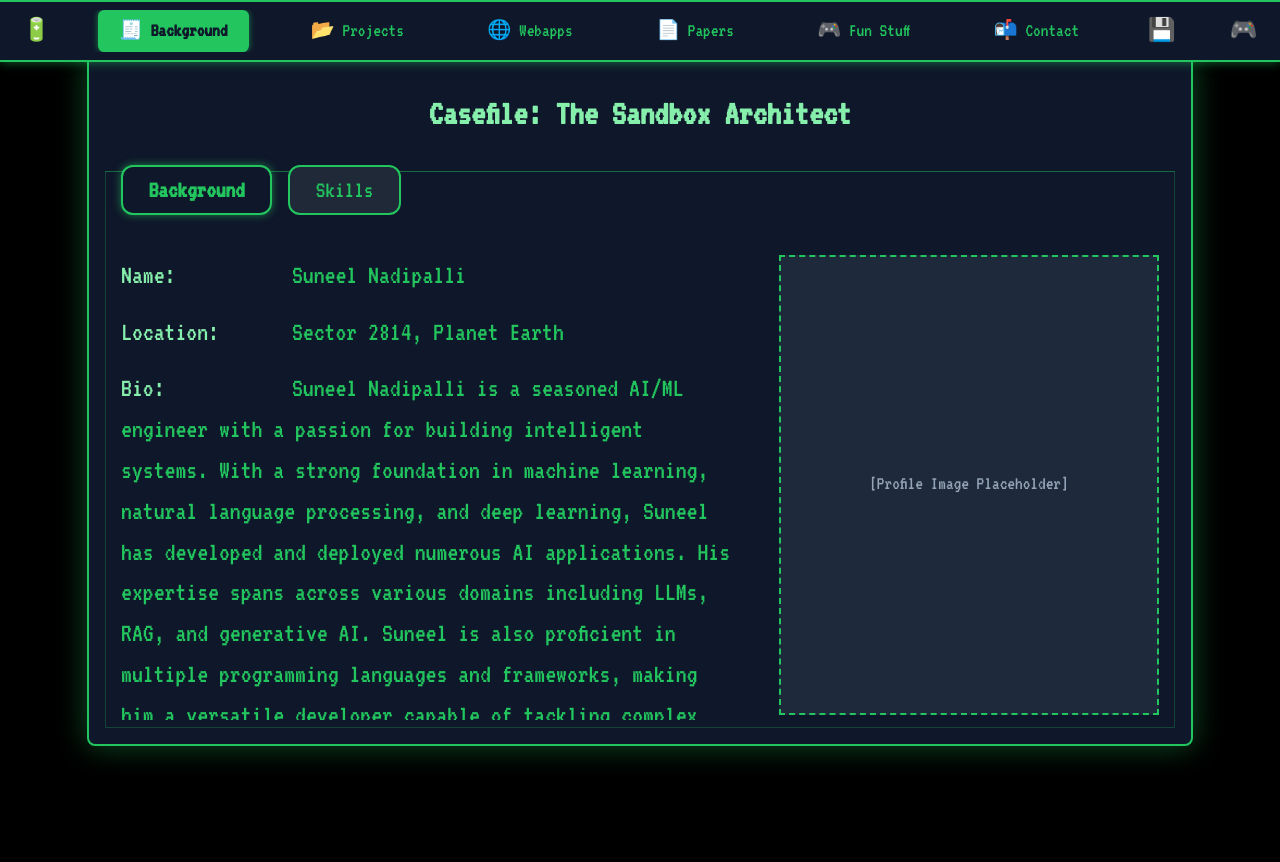
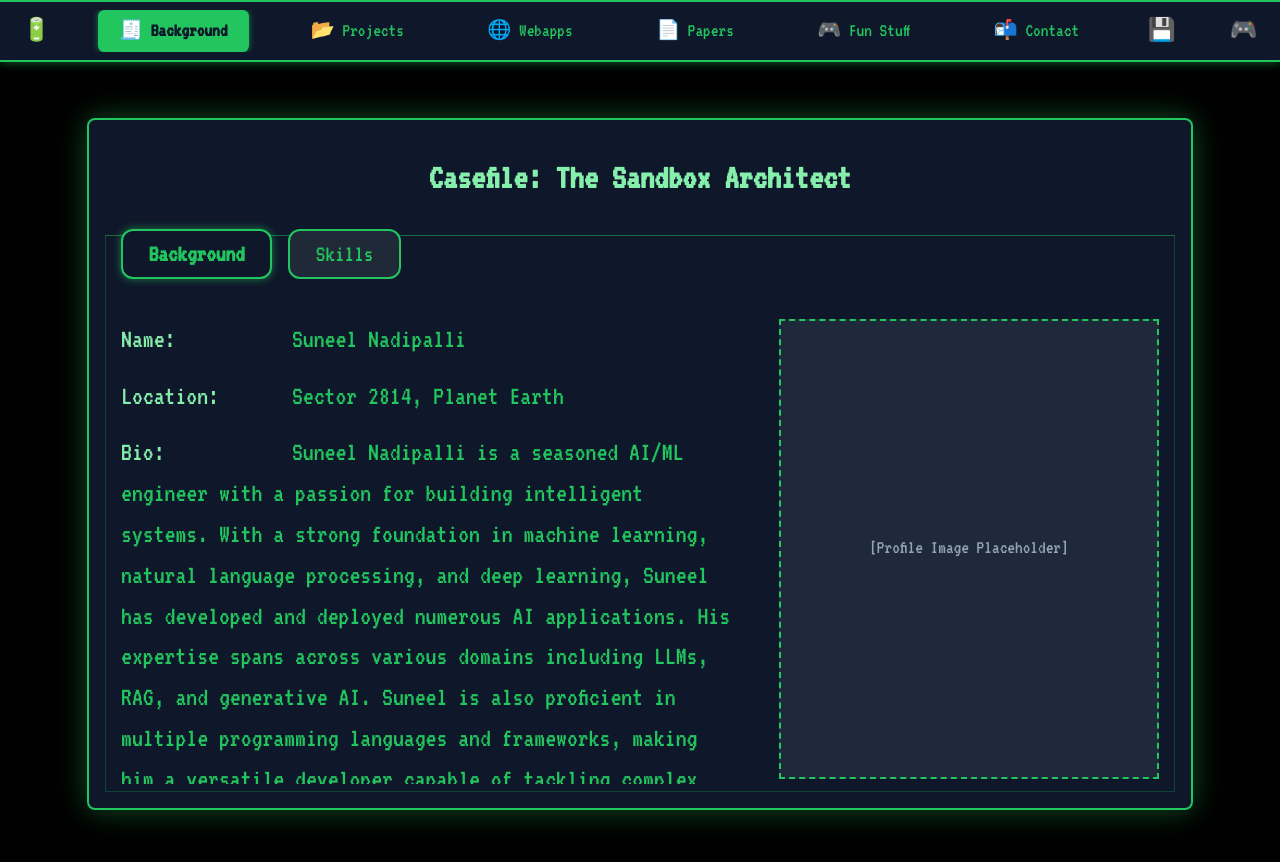
Before and after one commit to suneel-nadipalli/portfolio, a Next.js app in the folder ui/: page /background in a window 1280 px wide. Before the commit the page ends 800 px from the top, so only its background shows below. Built offline with nearby package versions, Linux system fonts and the light colour scheme.

Commit message:
Added NavBar to layout.tsx instead

```diff
--- a/ui/app/background/page.tsx
+++ b/ui/app/background/page.tsx
@@ -3,7 +3,6 @@
 import { useState } from 'react';
 import './background.css';
 import { sectionData, coreSkillsData, otherToolsList } from './data';
-import NavBar from '@/components/NavBar';
 
 type TabKey = 'Background' | 'Skills';
 
@@ -14,7 +13,6 @@ export default function BackgroundPage() {
 
   return (
     <div className="terminal-container">
-      <NavBar />
       <div className="terminal-window">
         <div className="page-title">Casefile: The Sandbox Architect</div>
 
--- a/ui/app/layout.tsx
+++ b/ui/app/layout.tsx
@@ -1,6 +1,7 @@
 import type { Metadata } from "next";
 import { Geist, Geist_Mono, Press_Start_2P, VT323 } from "next/font/google";
 import "./globals.css";
+import NavBar from "@/components/NavBar"; // ✅ Import your NavBar component
 
 const geistSans = Geist({
   variable: "--font-geist-sans",
@@ -39,7 +40,10 @@ export default function RootLayout({
       <body
         className={`${geistSans.variable} ${geistMono.variable} ${pressStart2P.variable} ${vt323.variable} antialiased`}
       >
-        {children}
+        <NavBar /> {/* ✅ Add your NavBar here */}
+        <main style={{ paddingTop: '4rem' }}>
+          {children}
+        </main>
       </body>
     </html>
   );
```
